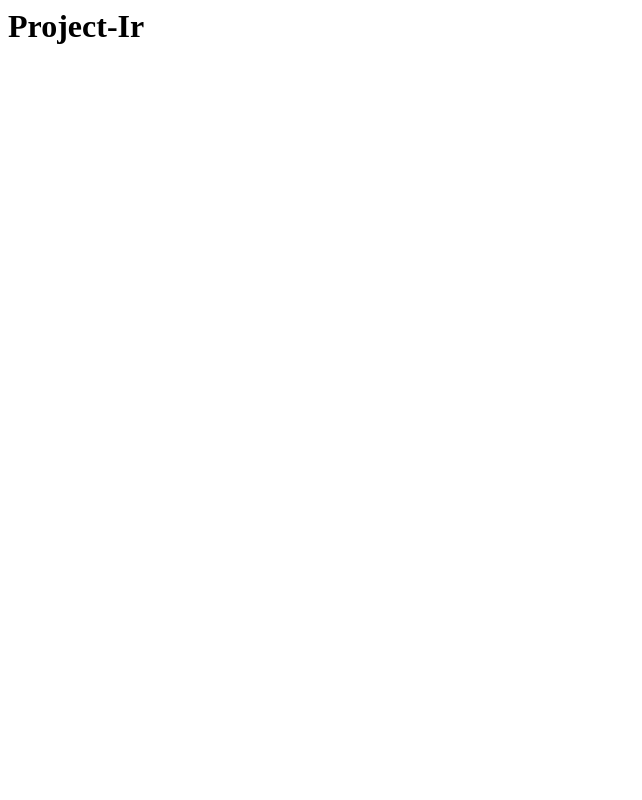
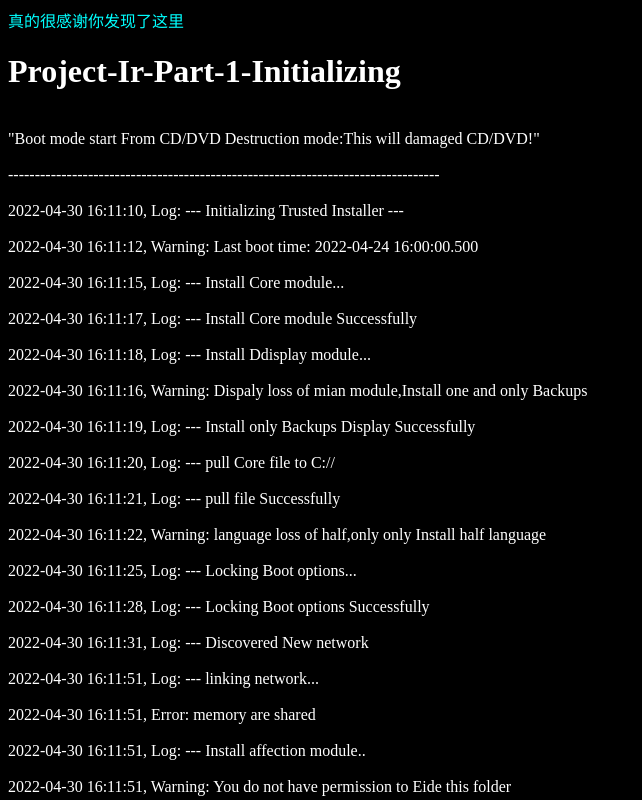
Before and after one commit to XDKDEX/Project-Ir, a plain HTML site: page index.html in a window 1280 px wide. Shown: the top 800 px of the page, without its empty margins (0-642 px from the left). Drawn offline with Linux system fonts and the light colour scheme.

Commit message:
Update index.html

```diff
--- a/index.html
+++ b/index.html
@@ -1,2 +1,46 @@
-
-<h1>Project-Ir<h1>
+<!DOCTYPE html>
+<head>
+    <title>Project-Ir-Part-1</title>
+</head>
+<body style="background-color: black;">
+    <a style="color: cyan;">真的很感谢你发现了这里</a>
+    <main style="color: rgb(255, 255, 255);">
+        <h1>Project-Ir-Part-1-Initializing</h1>
+        <br>"Boot mode start From CD/DVD Destruction mode:This will damaged CD/DVD!"</br>
+        <br>---------------------------------------------------------------------------------</br>
+        <br>2022-04-30 16:11:10, Log: --- Initializing Trusted Installer ---</br>
+        <br>2022-04-30 16:11:12, Warning: Last boot time: 2022-04-24 16:00:00.500</br>
+        <br>2022-04-30 16:11:15, Log: --- Install Core module...</br>
+        <br>2022-04-30 16:11:17, Log: --- Install Core module Successfully</br>
+        <br>2022-04-30 16:11:18, Log: --- Install Ddisplay module...</br>
+        <br>2022-04-30 16:11:16, Warning: Dispaly loss of mian module,Install one and only Backups</br>
+        <br>2022-04-30 16:11:19, Log: --- Install only Backups Display Successfully</br>
+        <br>2022-04-30 16:11:20, Log: --- pull Core file to C://</br>
+        <br>2022-04-30 16:11:21, Log: --- pull file Successfully</br>
+        <br>2022-04-30 16:11:22, Warning: language loss of half,only only Install half language</br>
+        <br>2022-04-30 16:11:25, Log: --- Locking Boot options...</br>
+        <br>2022-04-30 16:11:28, Log: --- Locking Boot options Successfully</br>
+        <br>2022-04-30 16:11:31, Log: --- Discovered New network</br>
+        <br>2022-04-30 16:11:51, Log: --- linking network...</br>
+        <br>2022-04-30 16:11:51, Error: memory are shared</br>
+        <br>2022-04-30 16:11:51, Log: --- Install affection module..</br>
+        <br>2022-04-30 16:11:51, Warning: You do not have permission to Eide this folder</br>
+        <br>2022-04-30 16:11:51, Warning: Install fail</br>
+        <br>2022-04-30 16:11:52, Log: --- Console are opend</br>
+        <br>2022-04-30 16:11:52, Log: --- Console.exe Permission granted System</br>
+        <br>2022-04-30 16:11:52, Log: --- Console module Initializing...</br>
+        <br>2022-04-30 16:11:55, Log: --- Console module initialize Successfully</br>
+        <br>2022-04-30 16:11:55, Log: --- closed Log communication</br>
+        <br>>>>喂?有迗在邍^ẃ吗?郌?</br><!--喂?有迗在邍^里吗?郌?-->
+        <br>>>>好吧,还븵一ẃ.</br><!--好吧,还是一样.-->
+        <br>>>>我빋了,븷被据入后,四■是ￅ暗,¤前只有一рž制譓,我ﾯ了很多次与ﾧ界¤得ẃ系都Ở有Ø.</br><!--我累了,自从被数据卷入后,四周都是黑暗,面前只有一个控制台,我尝试了很多次与外界取得联系都没有用.-->
+        <br>>>>在￪里,时満没有ｲ何义,这ぇ话也许▲一ｧ前,一Ø期,一个팣?一틂?还是Œ间ẃ뺩头.我只知道齔累È. </br><!--在那里,时间没有任何意义,这些话也许是一天前,一星期,一个月?一年?还是时间的尽头.我只知道我累了. -->
+        <br>>>>os.system(./Setup.exe)</br>
+        <br>>>>os.system(exit)</br>
+        <br>2022-04-30 16:30:24, Log: --- Console closed</br>
+        <br>2022-04-30 16:30:35, Log: --- Install...</br>
+        <br>2022-04-30 16:30:51, Log: --- input...</br>
+        <br>2022-04-30 16:33:00, Log: --- Install Successfully</br>
+        <h3>Project-Ir-END</h3>
+    </main>
+</body>
```
